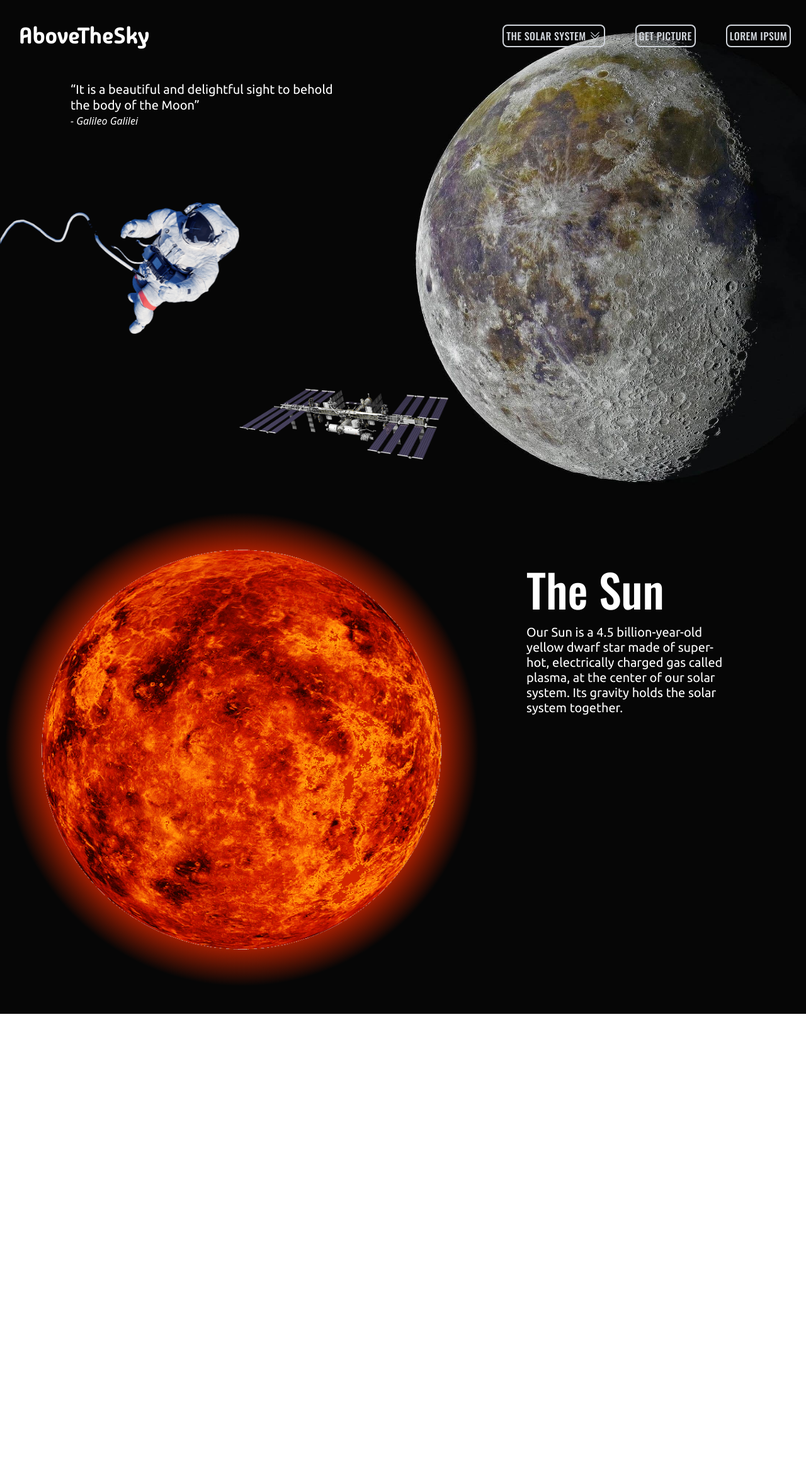
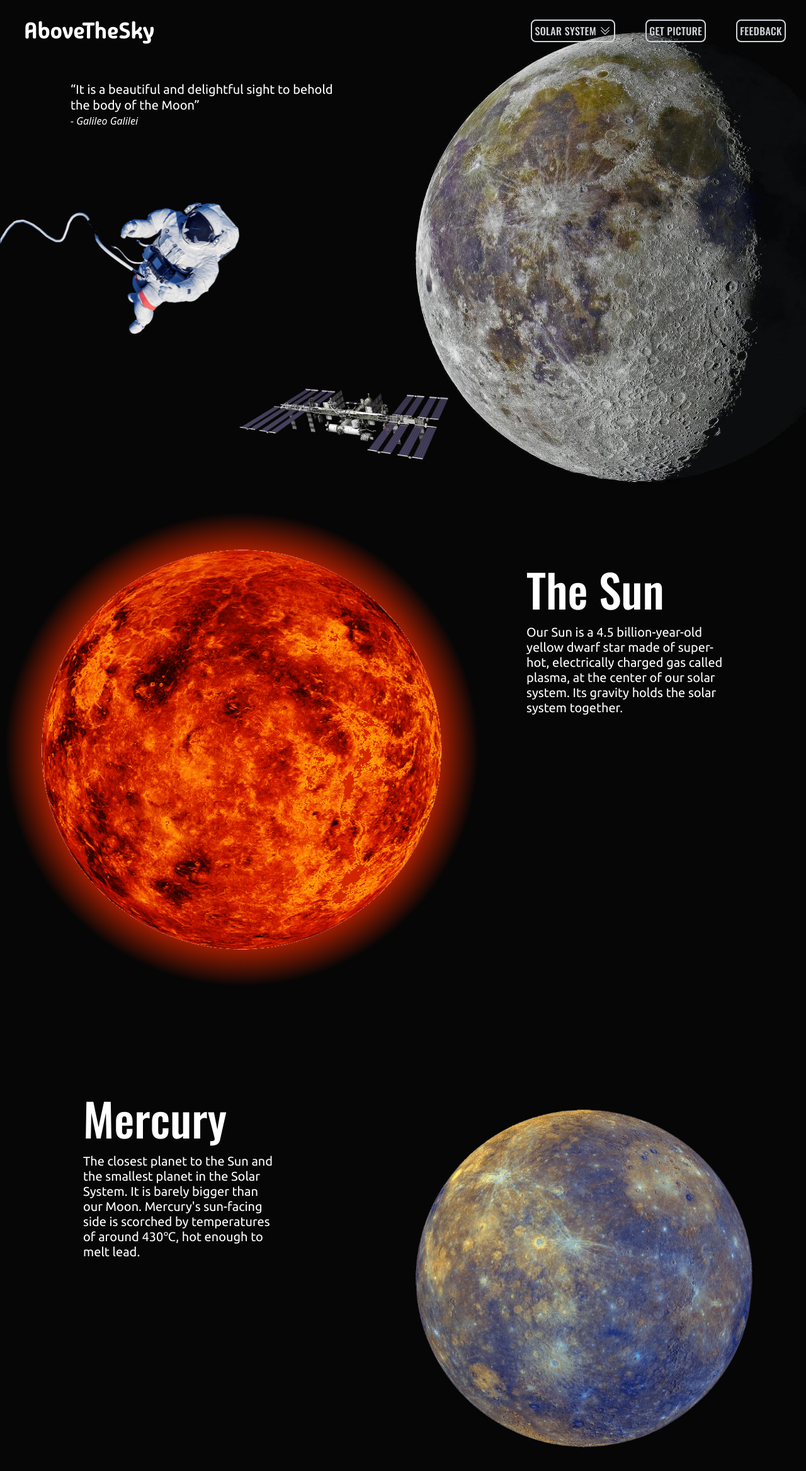
Before and after one commit to DenysKors/AboveTheSky_PetProject, a React (Vite) app: page / in a window 1280 px wide. Shown: the top 2336 px of the page at 63% size. Before the commit the page ends 1610 px from the top, so only its background shows below. Built offline with nearby package versions, Linux system fonts and the light colour scheme.

Commit message:
Mercury section markup&styles

```diff
--- a/src/components/HeroSection.jsx
+++ b/src/components/HeroSection.jsx
@@ -5,7 +5,7 @@ function HeroSection() {
   return (
     <section className="relative w-full h-[390px] md:h-[620px] lg:h-[720px] bg-inherit bg-hero bg-contain bg-no-repeat bg-[right_-3rem_bottom] md:bg-[right_bottom]">
       <h1 className="sr-only">The Solar System</h1>
-      <div className="pt-8 pl-4 max-w-[300px] md:pt-20 lg:pl-28 lg:max-w-[550px]">
+      <div className="pt-8 pl-8 max-w-[300px] md:pt-20 lg:pl-28 lg:max-w-[550px]">
         <q className="text-text font-text md:text-base lg:text-lg">
           It is a beautiful and delightful sight to behold the body of the Moon
         </q>
--- /dev/null
+++ b/src/components/MercurySection.jsx
@@ -0,0 +1,25 @@
+import Mercury from "../assets/images/mercury.png";
+
+function MercurySection() {
+  return (
+    <section
+      id="mercury"
+      className="relative w-full h-[450px] md:h-[680px] lg:h-[840px] bg-herobg"
+    >
+      <div className="absolute z-0 top-[50%] right-[5%] translate-y-[-50%] w-[calc(100vw-55%)] flex justify-end">
+        <img src={Mercury} alt="mercury" />
+      </div>
+      <div className="absolute z-10 left-[10%] top-[15%] p-1 max-w-[180px] md:max-w-[225px] lg:max-w-[320px] xl:max-w-[380px]">
+        <h2 className="section-title">Mercury</h2>
+        <p className="section-text">
+          The closest planet to the Sun and the smallest planet in the Solar
+          System. It is barely bigger than our Moon. Mercury's sun-facing side
+          is scorched by temperatures of around 430&#8451;, hot enough to melt
+          lead.
+        </p>
+      </div>
+    </section>
+  );
+}
+
+export default MercurySection;
--- a/src/components/Navigation.jsx
+++ b/src/components/Navigation.jsx
@@ -14,7 +14,7 @@ function Navigation() {
 
   return (
     <>
-      <nav className="mx-auto w-screen flex items-center justify-between p-4 lg:p-6">
+      <nav className="mx-auto w-screen flex items-center justify-between py-4 px-6 lg:px-8">
         <div className="flex ">
           <a
             href="#home"
@@ -35,7 +35,7 @@ function Navigation() {
             {({ open }) => (
               <>
                 <Popover.Button className="btn-nav flex items-center gap-x-1">
-                  The Solar system
+                  Solar system
                   <ChevronDoubleDownIcon
                     className={`${open ? "rotate-180 transition" : ""}
                       h-5 w-5 flex-none text-gray-300
@@ -78,7 +78,7 @@ function Navigation() {
             Get picture
           </a>
           <a href="#" className="btn-nav">
-            Lorem ipsum
+            Feedback
           </a>
         </Popover.Group>
       </nav>
@@ -106,7 +106,7 @@ function Navigation() {
                   {({ open }) => (
                     <>
                       <Disclosure.Button className="flex w-full items-center justify-between rounded-lg py-2 pl-3 pr-3.5 text-base font-main uppercase leading-7 text-gray-900 hover:bg-gray-200">
-                        The Solar system
+                        Solar system
                         <ChevronDoubleDownIcon
                           className={`${open ? "rotate-180 transition" : ""}
                     h-5 w-5 flex-none text-gray-900
@@ -138,7 +138,7 @@ function Navigation() {
                   href="#"
                   className="-mx-3 block rounded-lg px-3 py-2 font-main text-base tracking-wide uppercase  text-gray-900 hover:bg-gray-200"
                 >
-                  Lorem ipsum
+                  Feedback
                 </a>
               </div>
             </div>
--- a/src/components/SunSection.jsx
+++ b/src/components/SunSection.jsx
@@ -7,15 +7,14 @@ function SunSection() {
       className="relative w-full h-[450px] md:h-[680px] lg:h-[840px] bg-herobg"
     >
       <div className="relative h-full max-w-[1335px] bg-[radial-gradient(circle_at_30%_50%,rgba(210,37,0,1.0)_0%,rgba(210,37,0,1.0)_30%,rgb(6,6,6)_38%)]">
-        <div className="absolute top-[50%] left-[5%] translate-y-[-50%] w-[calc(100vw-50%)]">
+        <div className="absolute z-0 top-[50%] left-[5%] translate-y-[-50%] w-[calc(100vw-50%)]">
           <img src={Sun} alt="sun" />
         </div>
       </div>
-      <div className="absolute right-[10%] top-[15%] p-1 max-w-[180px] md:max-w-[225px] lg:max-w-[320px] xl:max-w-[380px]">
-        <h2 className="mb-3 md:mb-5 font-main text-text text-2xl md:text-5xl lg:text-7xl">
-          The Sun
-        </h2>
-        <p className="text-text font-text md:text-base lg:text-lg">
+      <div className="absolute z-10 right-[10%] top-[15%] p-1 max-w-[180px] md:max-w-[225px] lg:max-w-[320px] xl:max-w-[380px]">
+        <h2 className="section-title">The Sun</h2>
+
+        <p className="section-text">
           Our Sun is a 4.5 billion-year-old yellow dwarf star made of super-hot,
           electrically charged gas called plasma, at the center of our solar
           system. Its gravity holds the solar system together.
--- a/src/index.css
+++ b/src/index.css
@@ -22,3 +22,15 @@
     @apply p-1 text-sm lg:text-base tracking-wide font-main uppercase text-gray-300 border-gray-300 border-2 rounded-lg transition duration-300 hover:shadow-nav focus:shadow-nav;
   }
 }
+
+@layer components {
+  .section-title {
+    @apply mb-3 md:mb-5 font-main text-text text-2xl md:text-5xl lg:text-7xl;
+  }
+}
+
+@layer components {
+  .section-text {
+    @apply text-text font-text md:text-base lg:text-lg;
+  }
+}
--- a/src/pages/LandingPage.jsx
+++ b/src/pages/LandingPage.jsx
@@ -1,11 +1,13 @@
 import Wrapper from "../components/Wrapper";
 import SunSection from "../components/SunSection";
+import MercurySection from "../components/MercurySection";
 
 function LandingPage() {
   return (
     <>
       <Wrapper />
       <SunSection />
+      <MercurySection />
     </>
   );
 }
```
Also changed, not shown: src/assets/images/mercury.png (added).
